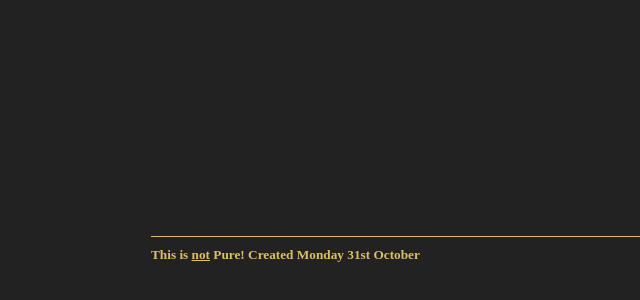
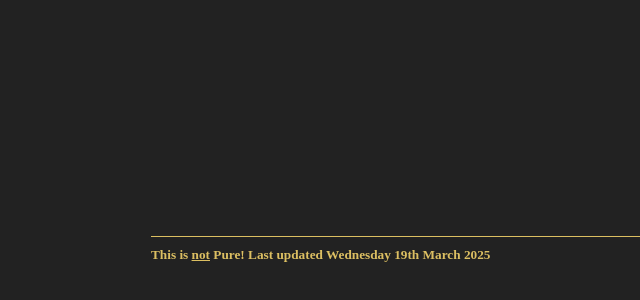
Before and after one commit to StreeTime/streetime.github.io, a plain HTML site: page index.html in a window 1280 px wide. Shown: the part 152-452 px from the top of the page, 105-745 px from the left. Drawn offline with Linux system fonts and the light colour scheme.

Commit message:
automatic update

```diff
--- a/index.html
+++ b/index.html
@@ -14,7 +14,7 @@
     </form>
   </article>
   <article>
-    <h5>This is <u>not</u> Pure! Created Monday 31st October</h5>
+    <h5>This is <u>not</u> Pure! Last updated Wednesday 19th March 2025</h5>
   </article>
 </section>
 </html>
```
